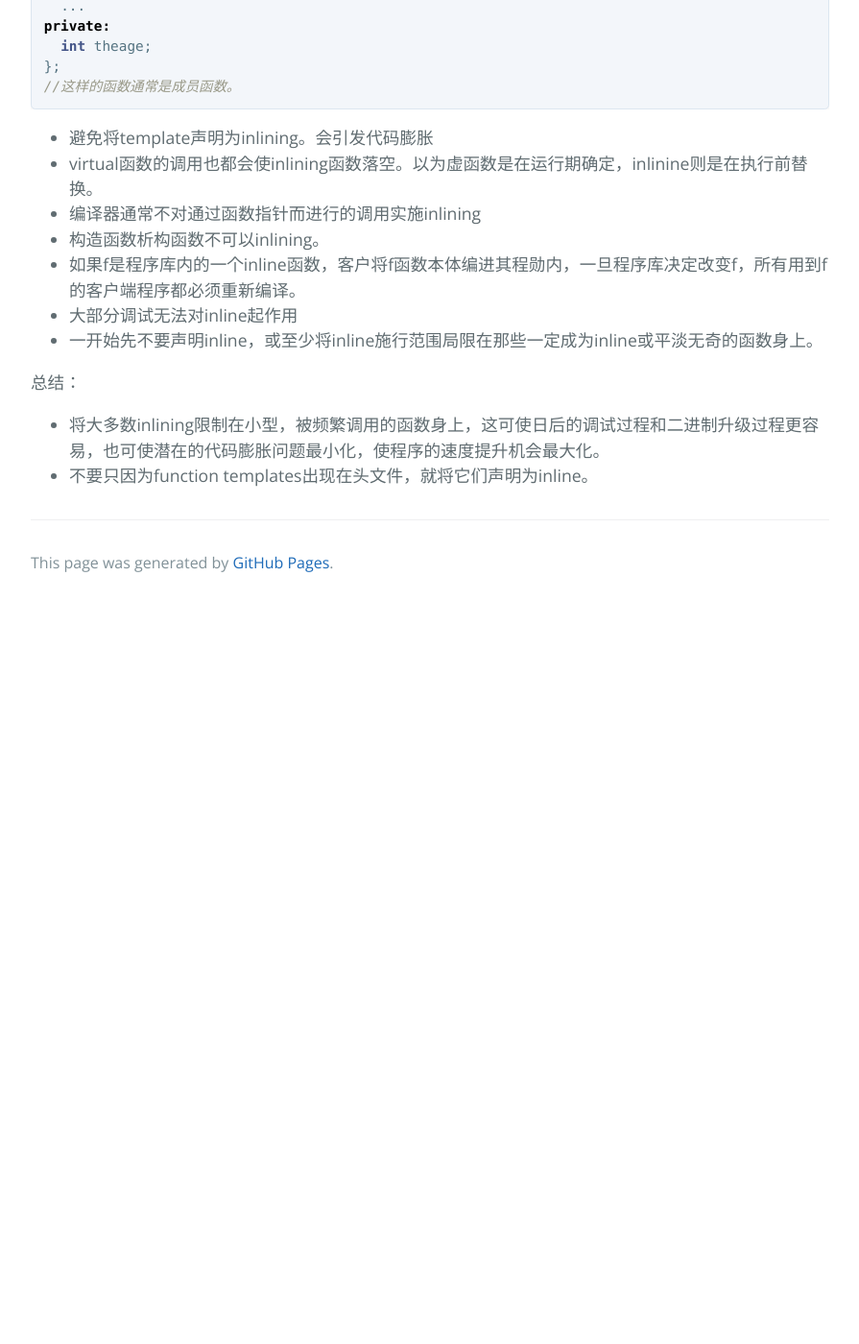
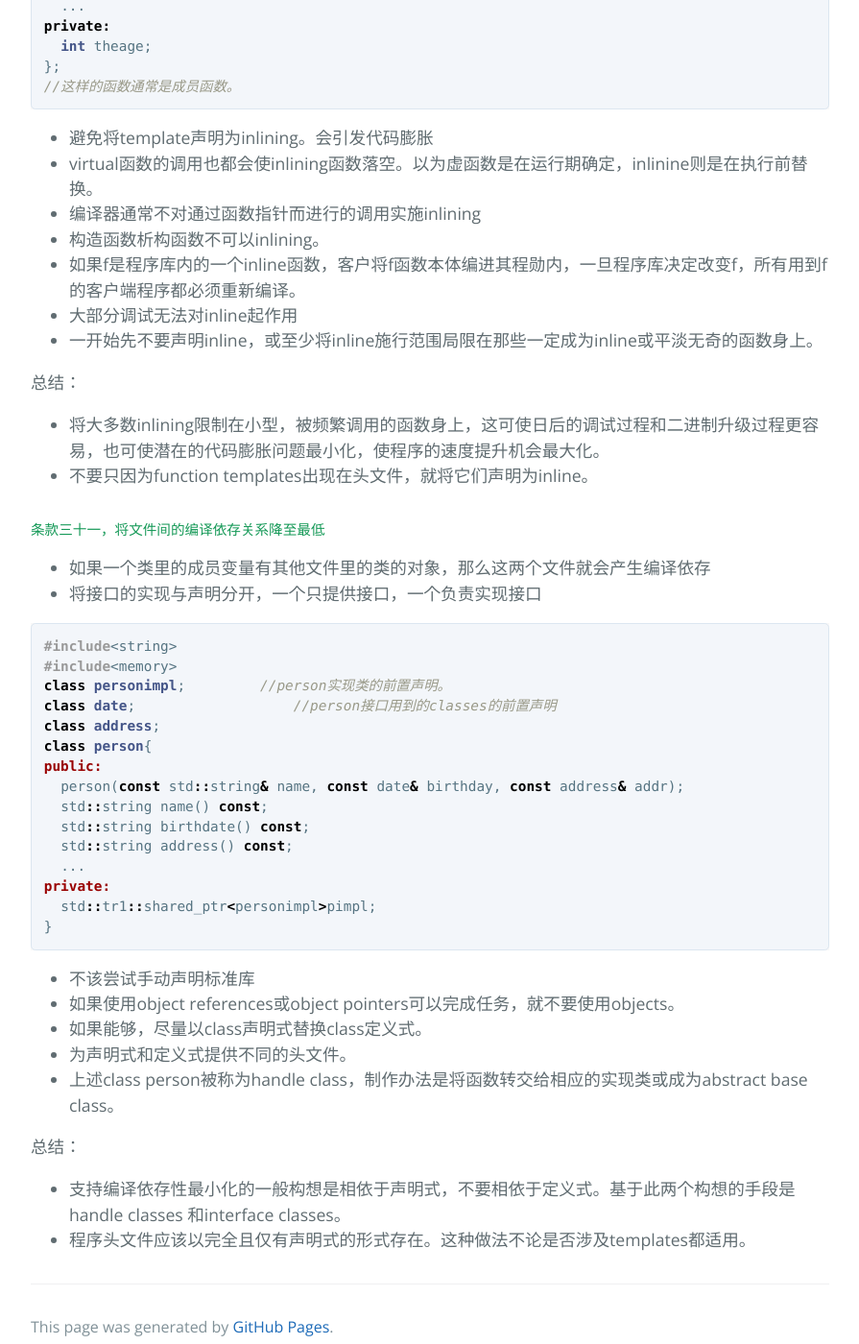
Before and after one commit to cuiyixiao/cuiyixiao.github.io, a Jekyll site: the page built from _posts/2018-01-30-effectivec++.md, in a window 1280 px wide and 1400 px high, scrolled down 20840 px. Shown: the whole window at 96% size, without its empty margins (192-1087 px from the left). Built offline with Jekyll 4.4.1, drawn with Linux system fonts in a browser that asks for light colours; our own code applies the rules of GitHub Pages for plain Markdown files; before the commit the page ends 21470 px from its top, so only the background shows below that.

Commit message:
Update 2018-01-30-effectivec++.md

````diff
--- a/_posts/2018-01-30-effectivec++.md
+++ b/_posts/2018-01-30-effectivec++.md
@@ -862,3 +862,35 @@ private:
 总结：
 - 将大多数inlining限制在小型，被频繁调用的函数身上，这可使日后的调试过程和二进制升级过程更容易，也可使潜在的代码膨胀问题最小化，使程序的速度提升机会最大化。
 - 不要只因为function templates出现在头文件，就将它们声明为inline。
+
+##### 条款三十一，将文件间的编译依存关系降至最低
+- 如果一个类里的成员变量有其他文件里的类的对象，那么这两个文件就会产生编译依存
+- 将接口的实现与声明分开，一个只提供接口，一个负责实现接口
+
+```cpp
+#include<string>
+#include<memory>
+class personimpl;         //person实现类的前置声明。
+class date;                   //person接口用到的classes的前置声明
+class address;
+class person{
+public:
+  person(const std::string& name, const date& birthday, const address& addr);
+  std::string name() const;
+  std::string birthdate() const;
+  std::string address() const;
+  ...
+private:
+  std::tr1::shared_ptr<personimpl>pimpl;
+}
+```
+
+- 不该尝试手动声明标准库
+- 如果使用object references或object pointers可以完成任务，就不要使用objects。
+- 如果能够，尽量以class声明式替换class定义式。
+- 为声明式和定义式提供不同的头文件。
+- 上述class person被称为handle class，制作办法是将函数转交给相应的实现类或成为abstract base class。
+
+总结：
+- 支持编译依存性最小化的一般构想是相依于声明式，不要相依于定义式。基于此两个构想的手段是handle classes 和interface classes。
+- 程序头文件应该以完全且仅有声明式的形式存在。这种做法不论是否涉及templates都适用。
````
